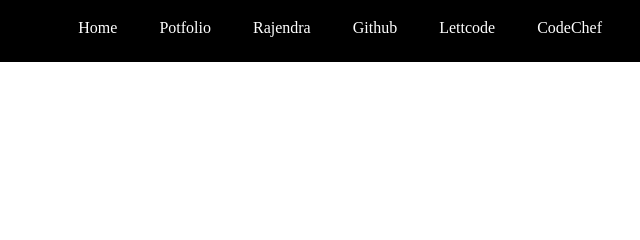
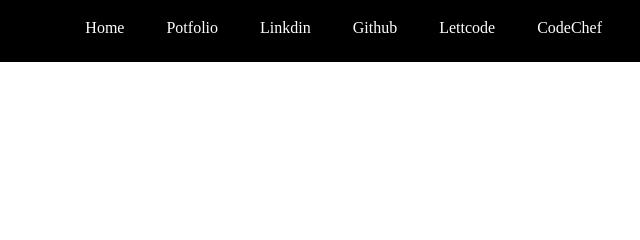
Before and after one commit to sibashis9692/Microsoft, a plain HTML site: page index.html in a window 1280 px wide. Shown: the top 240 px of the page, 640-1280 px from the left. Drawn offline with Linux system fonts and the light colour scheme.

Commit message:
Update index.html

```diff
--- a/index.html
+++ b/index.html
@@ -144,7 +144,7 @@
         <ul>
             <a href=""><li>Home</li></a>
             <a href=""><li>Potfolio</li></a>
-            <a href="https://www.linkedin.com/in/sibashis-nayak-61a74b219/"><li>Rajendra</li></a>
+            <a href="https://www.linkedin.com/in/sibashis-nayak-61a74b219/"><li>Linkdin</li></a>
             <a href="https://github.com/"><li>Github</li></a>
             <a href="https://leetcode.com/"><li>Lettcode</li></a>
             <a href="https://www.codechef.com/"><li>CodeChef</li></a>
```
